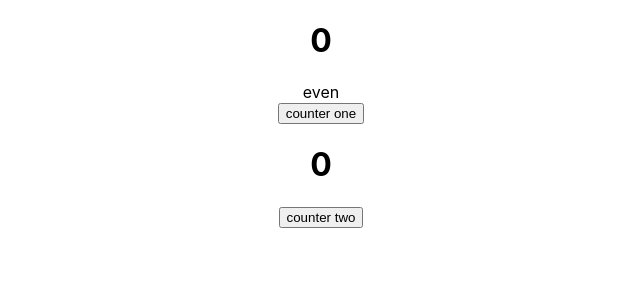
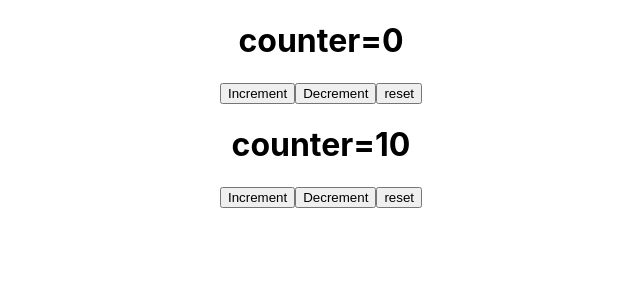
Before and after one commit to prajwalzingare/ReactHooks, a React (Create React App) app: page / in a window 1280 px wide. Shown: the top 300 px of the page, without its empty margins (319-959 px from the left). Built offline with nearby package versions, Linux system fonts and the light colour scheme.

Commit message:
coustom hook usecounter

```diff
--- a/src/App.js
+++ b/src/App.js
@@ -4,6 +4,11 @@
 import DataFetchingTwo from "./Components/useReducer hook/DataFetchingTwo";
 import ParentComponent from "./Components/UseCallbackHook/ParentComponent";
 import Counter from "./Components/useMemoHook/Counter";
+import FocusInput from "./Components/useRefHook/FocusInput";
+import DocTitleOne from "./Components/Custom-Hook/DocTitleOne";
+import DocTitleTwo from "./Components/Custom-Hook/DocTitleTwo";
+import CounterOne from "./Components/Custom-Hook/CounterOne";
+import CounterTwo from "./Components/Custom-Hook/CounterTwo";
 // import ComponentA from "./Components/useReducer hook/ComponentA";
 // import ComponentB from "./Components/useReducer hook/ComponentB";
 // import ComponentC from "./Components/useReducer hook/ComponentC";
@@ -52,7 +57,12 @@
   // const [count, dispatch] = useReducer(reducer, initialstate);
   return (
     <div className="App">
-      <Counter />
+      <CounterTwo />
+      <CounterOne />
+      {/* <DocTitleTwo /> */}
+      {/* <DocTitleOne /> */}
+      {/* <FocusInput /> */}
+      {/* <Counter /> */}
       {/* <ParentComponent /> */}
       {/* <DataFetchingTwo /> */}
       {/* <DataFetchingOne /> */}
--- /dev/null
+++ b/src/Components/Custom-Hook/CounterOne.js
@@ -0,0 +1,16 @@
+import React, { useState } from "react";
+import UseCounter from "../Hooks/UseCounter";
+
+function CounterOne() {
+  const [increment, decrement, reset, count] = UseCounter(10, 10);
+  return (
+    <div>
+      <h1>counter={count}</h1>
+      <button onClick={increment}>Increment</button>
+      <button onClick={decrement}>Decrement</button>
+      <button onClick={reset}>reset</button>
+    </div>
+  );
+}
+
+export default CounterOne;
--- /dev/null
+++ b/src/Components/Custom-Hook/CounterTwo.js
@@ -0,0 +1,15 @@
+import React, { useState } from "react";
+import UseCounter from "../Hooks/UseCounter";
+function CounterTwo() {
+  const [increment, decrement, reset, count] = UseCounter(0, 1);
+  return (
+    <div>
+      <h1>counter={count}</h1>
+      <button onClick={increment}>Increment</button>
+      <button onClick={decrement}>Decrement</button>
+      <button onClick={reset}>reset</button>
+    </div>
+  );
+}
+
+export default CounterTwo;
--- /dev/null
+++ b/src/Components/Hooks/UseCounter.js
@@ -0,0 +1,20 @@
+import { useState } from "react";
+
+function UseCounter(initialcount = 0, value) {
+  const [count, setCount] = useState(initialcount);
+
+  const increment = () => {
+    setCount(count + value);
+  };
+
+  const decrement = () => {
+    setCount(count - value);
+  };
+  const reset = () => {
+    setCount(initialcount);
+  };
+  //we should pass array in return for passing functionality between component.
+  return [increment, decrement, reset, count];
+}
+
+export default UseCounter;
```
